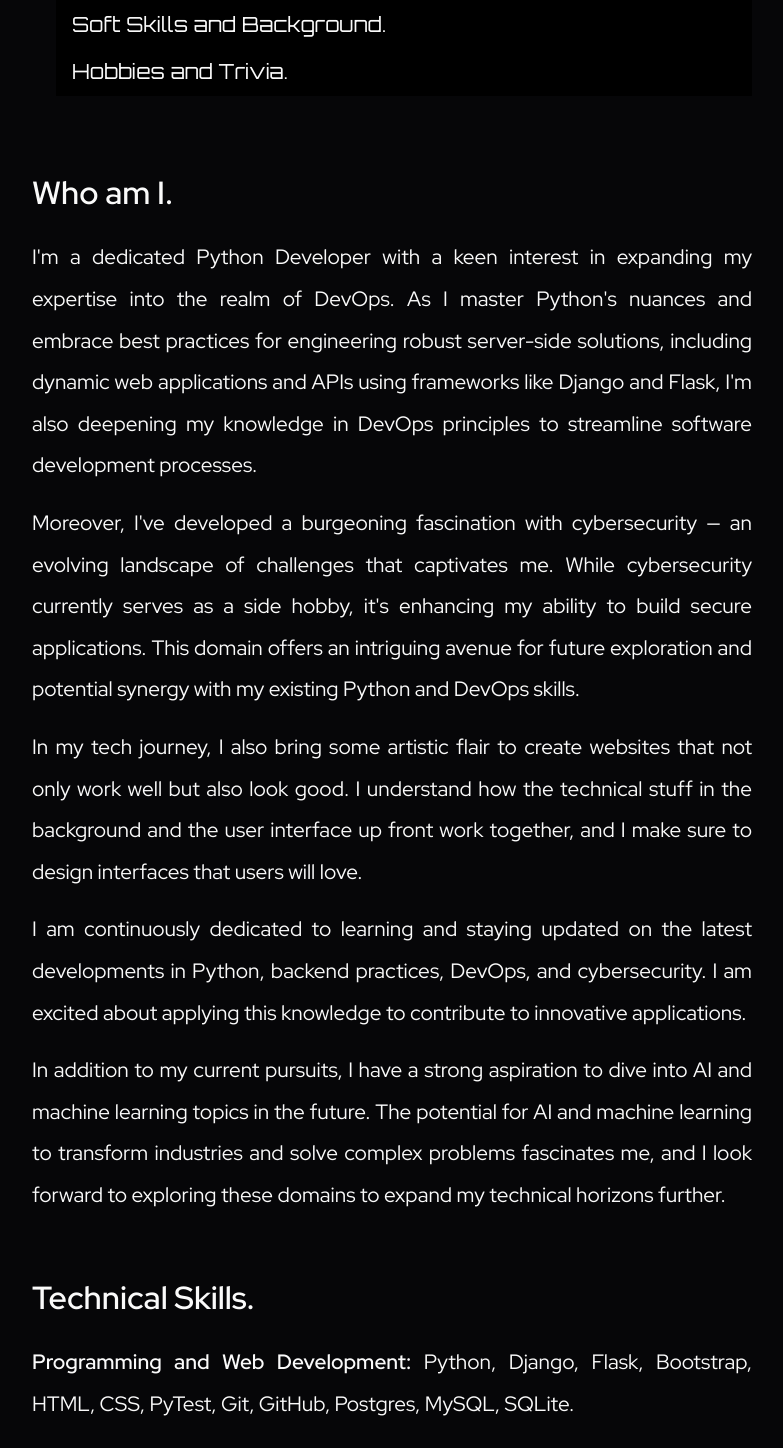
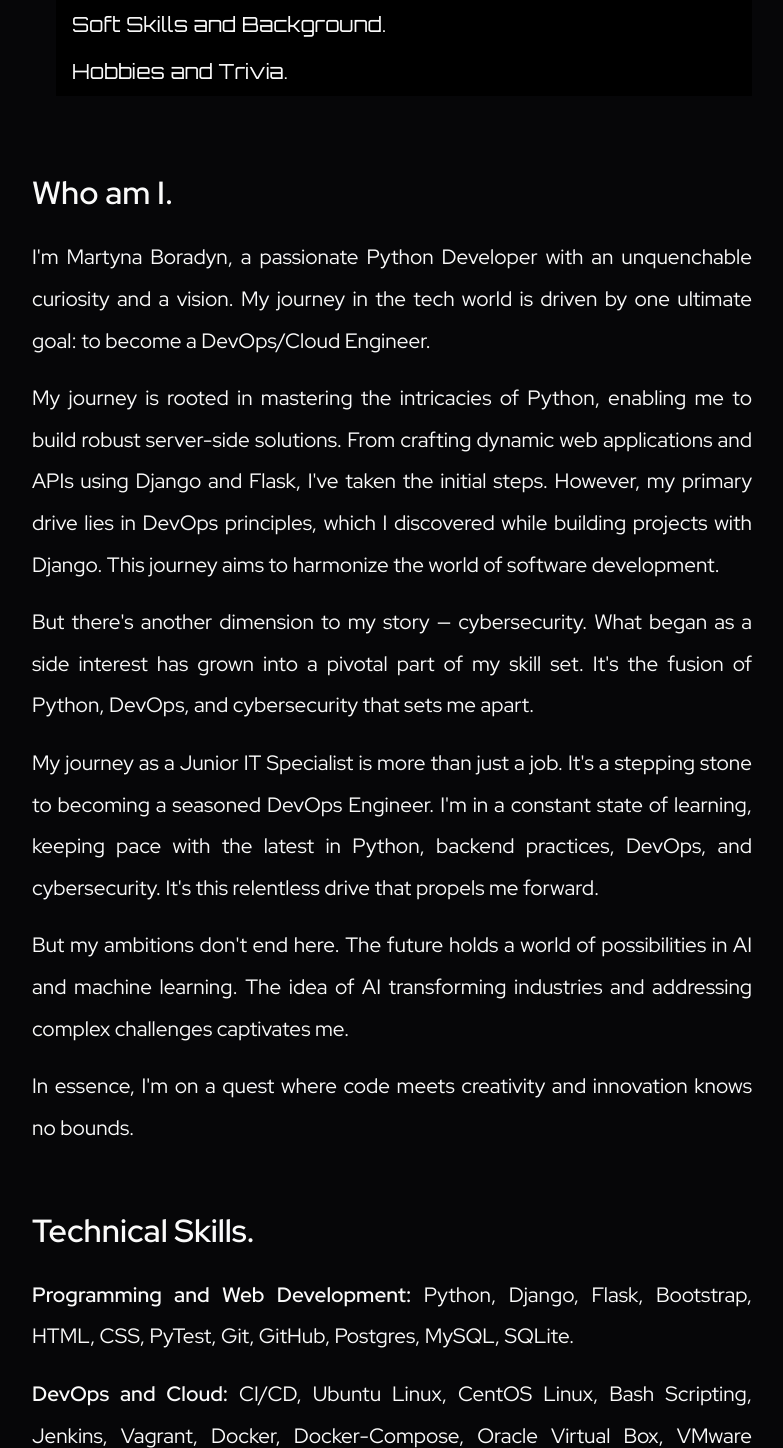
Before and after one commit to Veluthil/Portfolio-Project, a Flask app: page /about in a window 1280 px wide. Shown: the part 721-2169 px from the top of the page, without its empty margins (260-1043 px from the left). Run offline with Flask 2, Linux system fonts and the light colour scheme; some libraries are stand-ins or nearby versions.

Commit message:
Update about.html

```diff
--- a/templates/about.html
+++ b/templates/about.html
@@ -30,24 +30,20 @@
             <br>
             <br>
             <h2 id="whoami">Who am I.</h2>
-            <p>I'm a dedicated Python Developer with a keen interest in expanding my expertise into the realm of DevOps.
-                As I master Python's nuances and embrace best practices for engineering robust server-side solutions,
-                including dynamic web applications and APIs using frameworks like Django and Flask, I'm also deepening
-                my knowledge in DevOps principles to streamline software development processes.</p>
-            <p>Moreover, I've developed a burgeoning fascination with cybersecurity — an evolving landscape of challenges
-                that captivates me. While cybersecurity currently serves as a side hobby, it's enhancing my
-                ability to build secure applications. This domain offers an intriguing avenue for future exploration
-                and potential synergy with my existing Python and DevOps skills.</p>
-            <p>
-                In my tech journey, I also bring some artistic flair to create websites that not only work well but also look good.
-                I understand how the technical stuff in the background and the user interface up front work together,
-                and I make sure to design interfaces that users will love.</p>
-            <p>I am continuously dedicated to learning and staying updated on the latest developments in Python, backend
-                practices, DevOps, and cybersecurity. I am excited about applying this knowledge to contribute to
-                innovative applications.</p>
-            <p>In addition to my current pursuits, I have a strong aspiration to dive into AI and machine learning topics in the future.
-                The potential for AI and machine learning to transform industries and solve complex problems fascinates me,
-                and I look forward to exploring these domains to expand my technical horizons further.</p>
+            <p>I'm Martyna Boradyn, a passionate Python Developer with an unquenchable curiosity and a vision.
+                My journey in the tech world is driven by one ultimate goal: to become a DevOps/Cloud Engineer.</p>
+            <p>My journey is rooted in mastering the intricacies of Python, enabling me to build robust
+                server-side solutions. From crafting dynamic web applications and APIs using Django and Flask,
+                I've taken the initial steps. However, my primary drive lies in DevOps principles, which I discovered
+                while building projects with Django. This journey aims to harmonize the world of software development.</p>
+            <p>But there's another dimension to my story — cybersecurity. What began as a side interest has grown into
+                a pivotal part of my skill set. It's the fusion of Python, DevOps, and cybersecurity that sets me apart.</p>
+            <p>My journey as a Junior IT Specialist is more than just a job. It's a stepping stone to becoming
+                a seasoned DevOps Engineer. I'm in a constant state of learning, keeping pace with the latest in
+                Python, backend practices, DevOps, and cybersecurity. It's this relentless drive that propels me forward.</p>
+            <p>But my ambitions don't end here. The future holds a world of possibilities in AI and machine learning.
+                The idea of AI transforming industries and addressing complex challenges captivates me.</p>
+            <p>In essence, I'm on a quest where code meets creativity and innovation knows no bounds.</p>
             <br>
             <h2 id="techskills">Technical Skills.</h2>
             <p><strong>Programming and Web Development:</strong> Python, Django, Flask, Bootstrap, HTML, CSS, PyTest,
```
